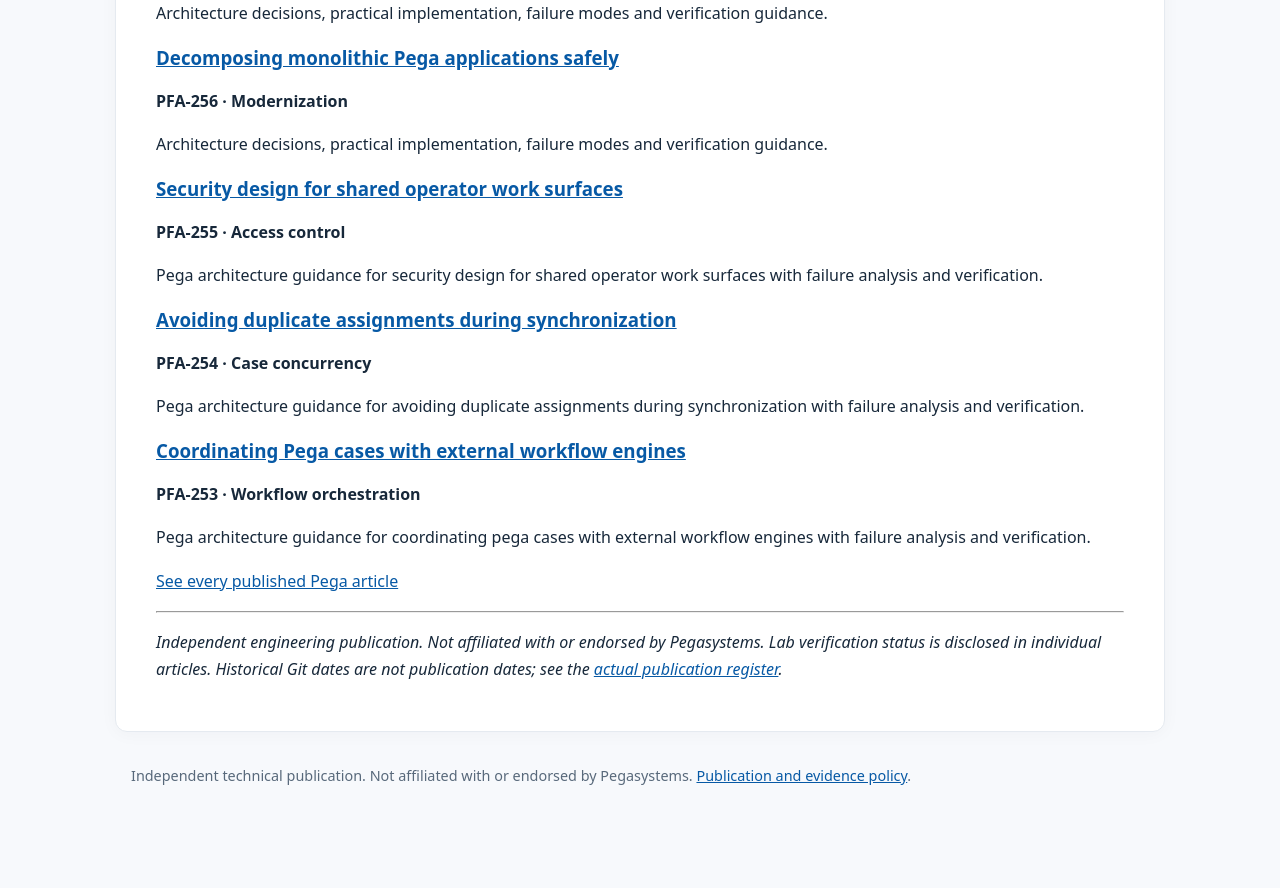
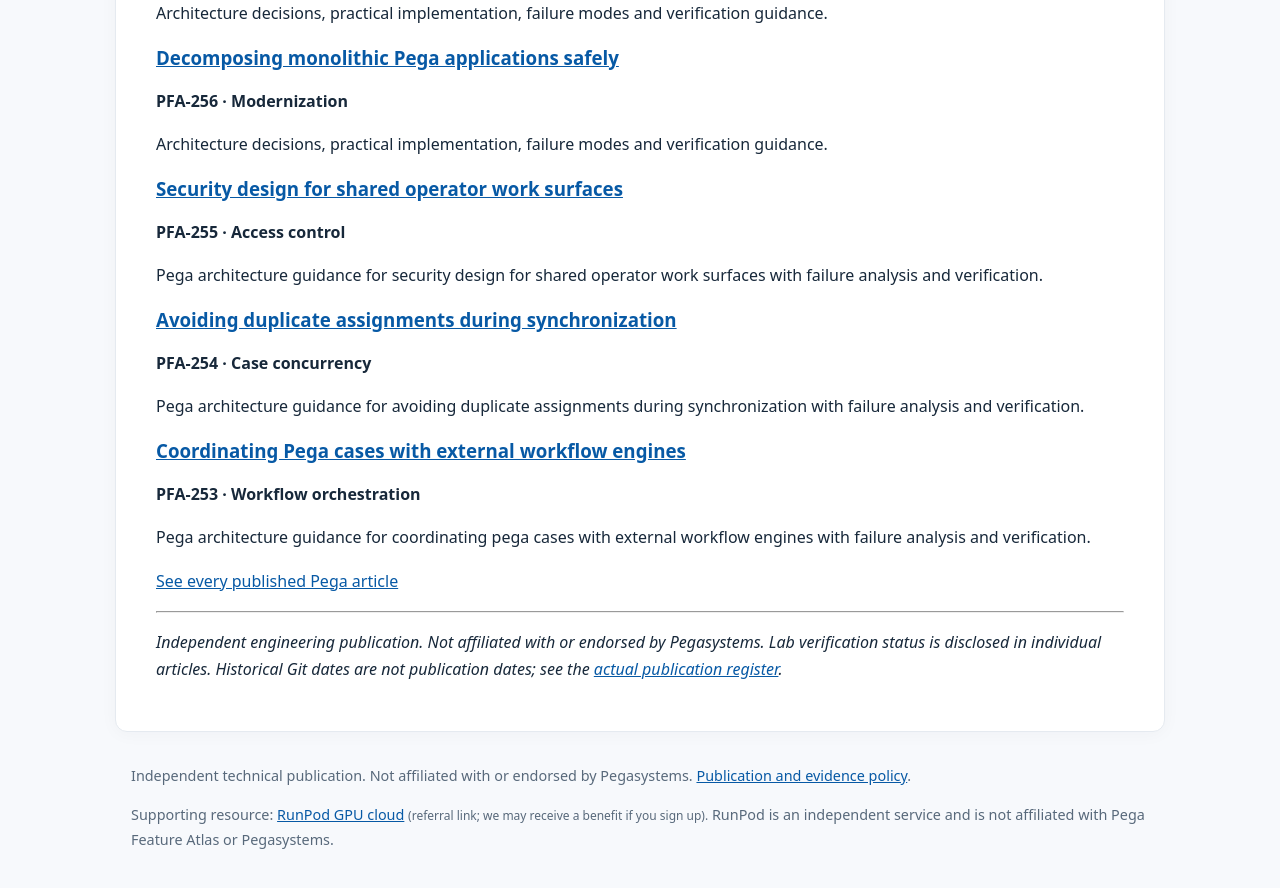
Before and after one commit to chandransandeep/pega-feature-atlas, a Jekyll site: the page built from docs/index.md, in a window 1280 px wide and 900 px high, scrolled down 4673 px. Shown: the top 888 px of the window. Built offline with Jekyll 4.4.1, drawn with Linux system fonts in a browser that asks for light colours; before the commit the page ends 5510 px from its top, so only the background shows below that.

Commit message:
Add disclosed RunPod referral resource in sitewide footer

```diff
--- a/docs/_layouts/default.html
+++ b/docs/_layouts/default.html
@@ -50,6 +50,6 @@
   </nav>
 </header>
 <main id="main-content">{{ content }}</main>
-<footer>Independent technical publication. Not affiliated with or endorsed by Pegasystems. <a href="{{ '/publication-process.html' | relative_url }}">Publication and evidence policy</a>.</footer>
+<footer>Independent technical publication. Not affiliated with or endorsed by Pegasystems. <a href="{{ '/publication-process.html' | relative_url }}">Publication and evidence policy</a>.<p>Supporting resource: <a href="https://runpod.io?ref=ea3zcjiq" rel="sponsored noopener noreferrer" target="_blank">RunPod GPU cloud</a> <small>(referral link; we may receive a benefit if you sign up).</small> RunPod is an independent service and is not affiliated with Pega Feature Atlas or Pegasystems.</p></footer>
 </body>
 </html>
```
